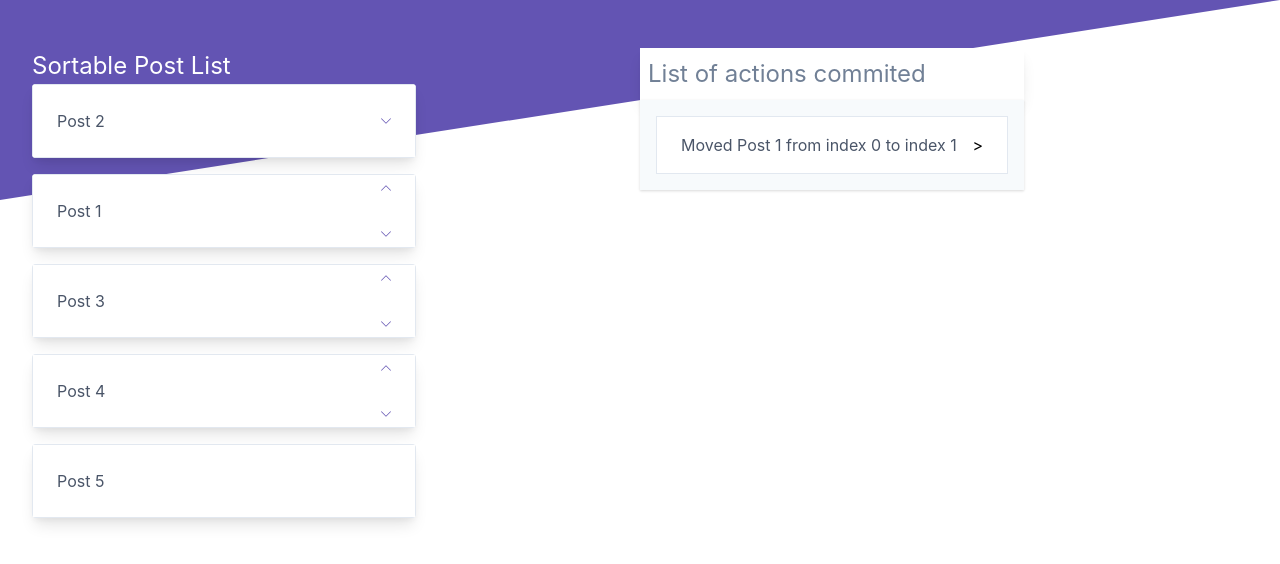
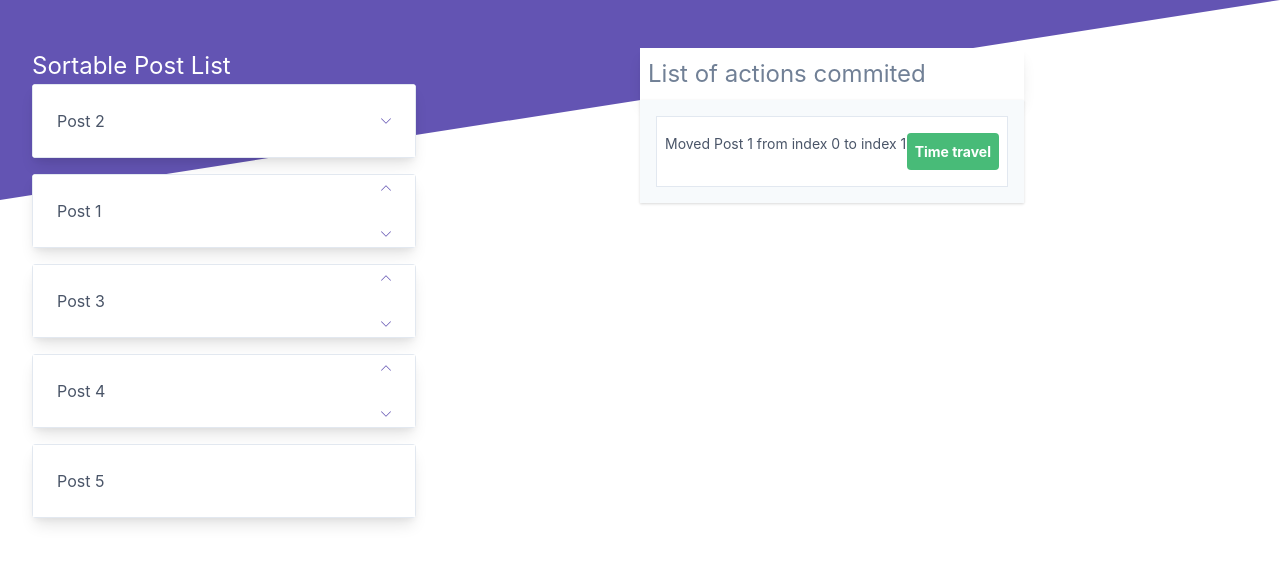
Before and after one commit to freefony/temper, a React (Create React App) app: page / in a window 1280 px wide. Both pictures are taken after a click on the element 386 px from the left and 121 px from the top of the page. Shown: the top 564 px of the page. Built offline with nearby package versions, Linux system fonts and the light colour scheme.

Commit message:
feat: time travel

```diff
--- a/src/comit_history/CommitHistory.js
+++ b/src/comit_history/CommitHistory.js
@@ -4,13 +4,20 @@ import History from './History'
 
 class CommitHistory extends Component {
   render() {
-    const { history } = this.props
+    const { history, onTimeTravel } = this.props
 
 
     return <div className="container">
       <div className='text-2xl text-gray-600 text-left max-w-sm shadow-lg bg-white shadow overflow-hidden p-2'>List of actions commited</div>
       <div className="max-w-sm  bg-gray-100 shadow overflow-hidden p-4">
-      {history.map((historyObj, i) => <History title={historyObj.title} from={historyObj.from} to={historyObj.to} key={i} /> )}
+      {history.map((historyObj, i) =>
+        <History
+          title={historyObj.title}
+          from={historyObj.from}
+          to={historyObj.to} key={i}
+          position={i}
+          onTimeTravel={onTimeTravel}/>
+      )}
       </div>
     </div>
   }
--- a/src/comit_history/History.js
+++ b/src/comit_history/History.js
@@ -1,8 +1,10 @@
 import React from 'react'
 
-export default ({title, from, to}) => {
-  return <div className="px-6 py-4 flex justify-between bg-white border">
-<p className="text-gray-700 text-base">Moved {title} from index {from}  to index {to}</p>
-    <span>></span>
+import { TimeTravelBtn } from './TimeTravelBtn'
+
+export default ({title, from, to, position, onTimeTravel}) => {
+  return <div className="px-2 py-4 flex flex-no-wrap justify-between bg-white border text-sm ease-in">
+<p className="text-gray-700 text-left">Moved {title} from index {from}  to index {to}</p>
+    <span><TimeTravelBtn position={position} timeTravelAction={onTimeTravel} /></span>
   </div>
 }
--- /dev/null
+++ b/src/comit_history/TimeTravelBtn.js
@@ -0,0 +1,9 @@
+import React from 'react'
+
+export const TimeTravelBtn = ({position, timeTravelAction}) => {
+  return <button
+    className="bg-green-500 hover:bg-green-700 text-white font-bold py-2 px-2 rounded"
+    onClick={() => timeTravelAction(position)}>
+    Time travel
+  </button>
+}
--- a/src/stage/Stage.js
+++ b/src/stage/Stage.js
@@ -44,6 +44,12 @@ export default class Stage extends Component {
     this.setState(() => ({ history }))
   }
 
+  handleTimeTravel(position) {
+    const newHistory = [...this.state.history]
+    newHistory.splice(0, position + 1)
+    this.setState(() => ({ history: newHistory }))
+  }
+
   changePostPosition (direction, currentIndex) {
     const { posts } = this.state
     const nextIndex = (direction === 'up') ? currentIndex - 1 : currentIndex + 1
@@ -60,7 +66,7 @@ export default class Stage extends Component {
       <PostList
         posts={this.state.posts}
         onChangePosition={(direction, currentIndex) => this.changePostPosition(direction, currentIndex)} />
-      <CommitHistory history={this.state.history} />
+      <CommitHistory history={this.state.history} onTimeTravel={(position) => this.handleTimeTravel(position)} />
     </div>
   }
 }
```
Also changed, not shown: src/common/TimeTravelBtn.js (deleted).
